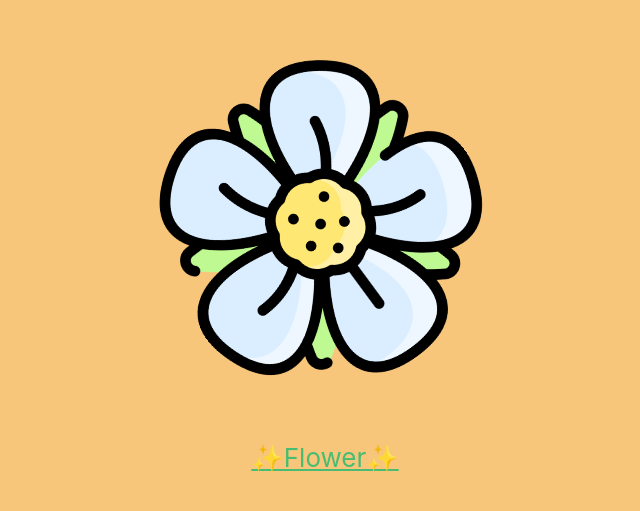
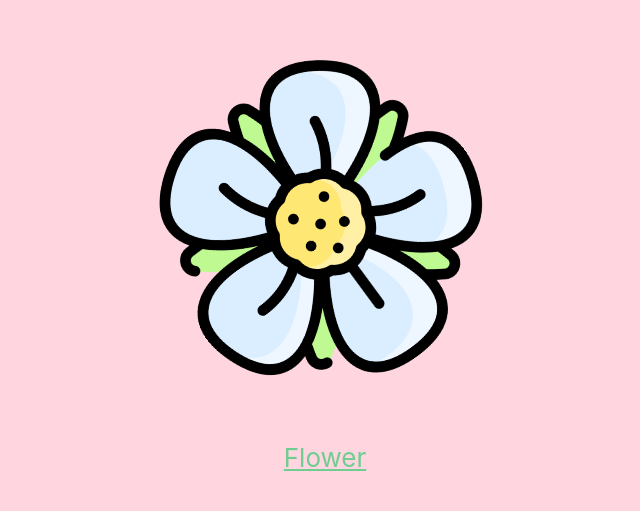
Before and after one commit to cavok-actions/flower-actions, a React (Create React App) app in the folder my-app/: page / in a window 1280 px wide. Shown: the part 129-640 px from the top of the page, without its empty margins (315-955 px from the left). Built offline with nearby package versions, Linux system fonts and the light colour scheme.

Commit message:
Update App.js

```diff
--- a/my-app/src/App.css
+++ b/my-app/src/App.css
@@ -14,7 +14,7 @@
 }
 
 .App-header {
-  background-color: #f8c67a;
+  background-color: #FFD6E0;
   min-height: 100vh;
   display: flex;
   flex-direction: column;
@@ -25,7 +25,7 @@
 }
 
 .App-link {
-  color: #48bd72;
+  color: #6fcd91;
 }
 
 @keyframes App-logo-spin {
--- a/my-app/src/App.js
+++ b/my-app/src/App.js
@@ -13,7 +13,7 @@ function App() {
           target="_blank"
           rel="noopener noreferrer"
         >
-          ✨Flower✨
+          Flower
         </a>
       </header>
     </div>
```
Also changed, not shown: 1 other file (tests, documents, lock files or other folders).
